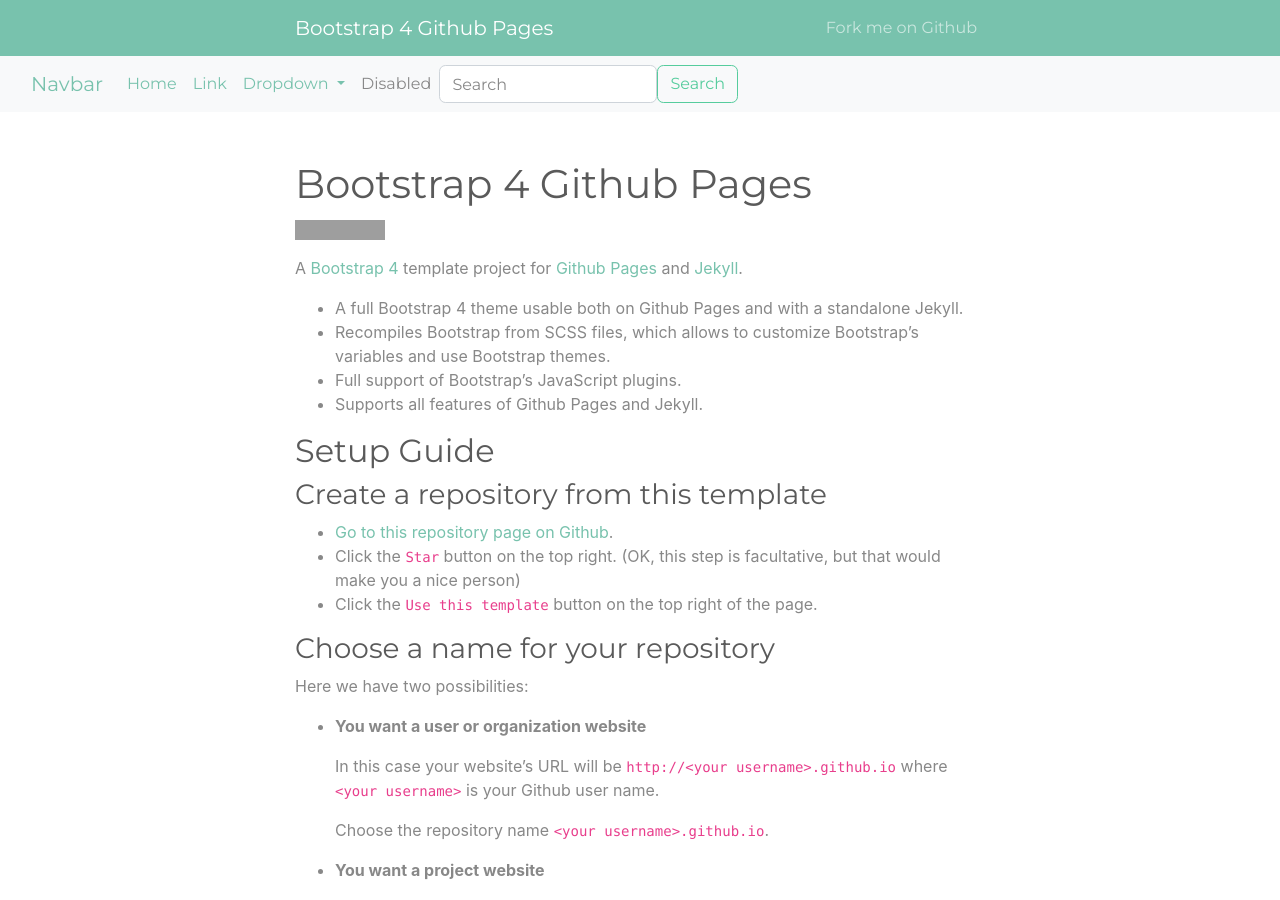
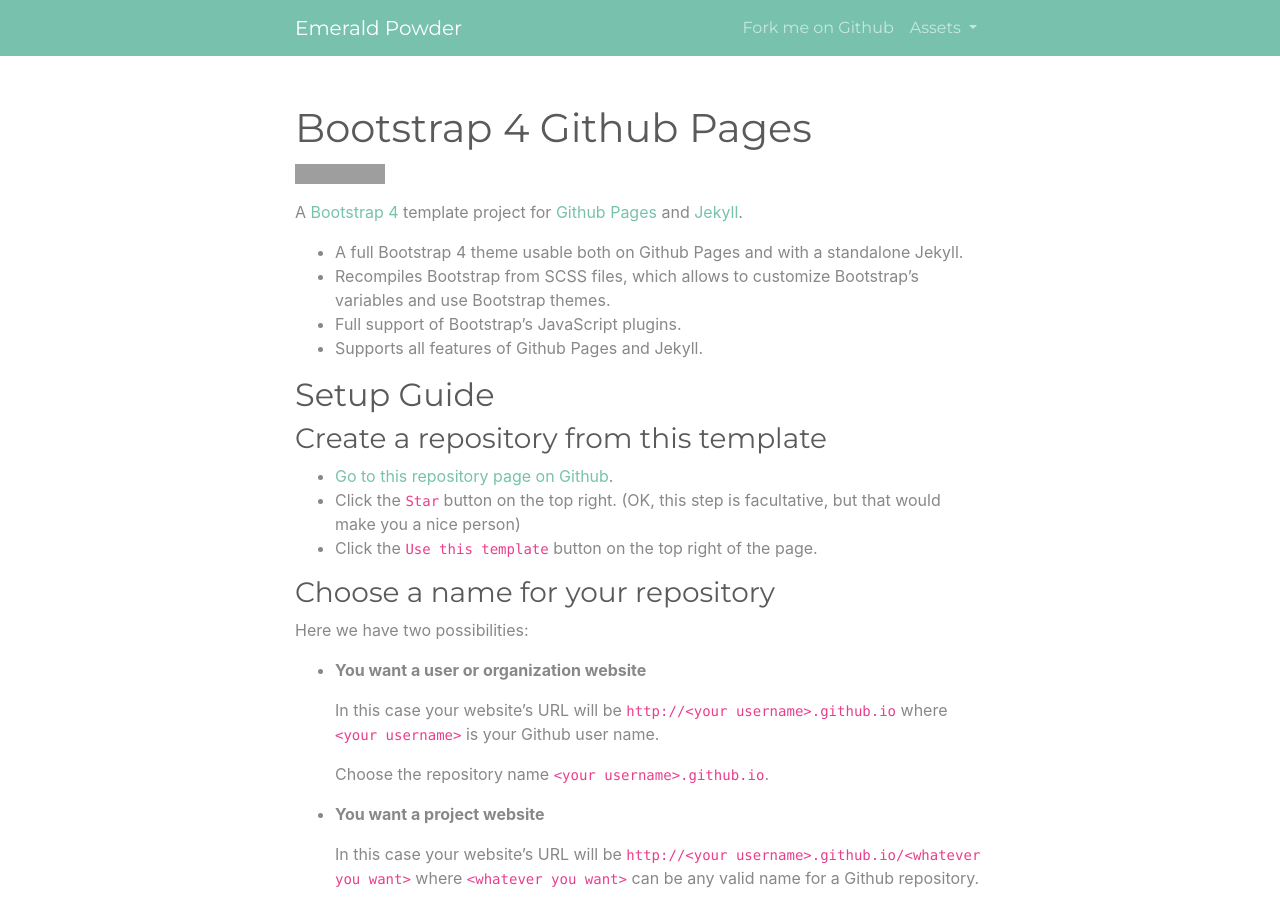
Before and after one commit to emeraldpowder/emeraldpowder.github.io, a Jekyll site: the page built from index.md, in a window 1280 px wide and 900 px high. Built offline with Jekyll 4.4.1, drawn with Linux system fonts in a browser that asks for light colours; some of the changed text lies outside the part shown; grey boxes are pictures that could not be loaded.

Commit message:
Navbar items

```diff
--- a/_config.yml
+++ b/_config.yml
@@ -13,7 +13,7 @@
 # you will see them accessed via {{ site.title }}, {{ site.email }}, and so on.
 # You can create any custom variable you would like, and they will be accessible
 # in the templates via {{ site.myvariable }}.
-title: Bootstrap 4 Github Pages
+title: Emerald Powder
 email: ""
 description: >- # this means to ignore newlines until "baseurl:"
   A Bootstrap 4 start up project for Jekyll and Github Pages
@@ -22,7 +22,7 @@ description: >- # this means to ignore newlines until "baseurl:"
 #twitter_username: jekyllrb
 #github_username:  jekyll
 
-repository: "nicolas-van/bootstrap-4-github-pages"
+#repository: "nicolas-van/bootstrap-4-github-pages"
 
 # Build settings
 plugins:
--- a/_includes/header.html
+++ b/_includes/header.html
@@ -20,6 +20,17 @@
         <li class="nav-item">
           <a class="nav-link" href="{{ site.github.repository_url }}">Fork me on Github</a>
         </li>
+        <li class="nav-item dropdown">
+          <a class="nav-link dropdown-toggle" href="#" role="button" data-bs-toggle="dropdown" aria-expanded="false">
+            Assets
+          </a>
+          <ul class="dropdown-menu">
+            <li><a class="dropdown-item" href="/test">Camera Scaler</a></li>
+            <li><a class="dropdown-item" href="#">Another action</a></li>
+            <li><hr class="dropdown-divider"></li>
+            <li><a class="dropdown-item" href="#">Something else here</a></li>
+          </ul>
+        </li>
       </ul>
     </div>
   </div>
--- a/_layouts/default.html
+++ b/_layouts/default.html
@@ -6,43 +6,6 @@
   <body>
 
     {%- include header.html -%}
-
-    <nav class="navbar navbar-expand-lg bg-light">
-      <div class="container-fluid">
-        <a class="navbar-brand" href="#">Navbar</a>
-        <button class="navbar-toggler" type="button" data-bs-toggle="collapse" data-bs-target="#navbarSupportedContent" aria-controls="navbarSupportedContent" aria-expanded="false" aria-label="Toggle navigation">
-          <span class="navbar-toggler-icon"></span>
-        </button>
-        <div class="collapse navbar-collapse" id="navbarSupportedContent">
-          <ul class="navbar-nav me-auto mb-2 mb-lg-0">
-            <li class="nav-item">
-              <a class="nav-link active" aria-current="page" href="#">Home</a>
-            </li>
-            <li class="nav-item">
-              <a class="nav-link" href="#">Link</a>
-            </li>
-            <li class="nav-item dropdown">
-              <a class="nav-link dropdown-toggle" href="#" role="button" data-bs-toggle="dropdown" aria-expanded="false">
-                Dropdown
-              </a>
-              <ul class="dropdown-menu">
-                <li><a class="dropdown-item" href="#">Action</a></li>
-                <li><a class="dropdown-item" href="#">Another action</a></li>
-                <li><hr class="dropdown-divider"></li>
-                <li><a class="dropdown-item" href="#">Something else here</a></li>
-              </ul>
-            </li>
-            <li class="nav-item">
-              <a class="nav-link disabled">Disabled</a>
-            </li>
-          </ul>
-          <form class="d-flex" role="search">
-            <input class="form-control me-2" type="search" placeholder="Search" aria-label="Search">
-            <button class="btn btn-outline-success" type="submit">Search</button>
-          </form>
-        </div>
-      </div>
-    </nav>
 
     <div class="py-5">
       <div class="container page-content">
```
Also changed, not shown: test.md (added, +17 -0 lines).
